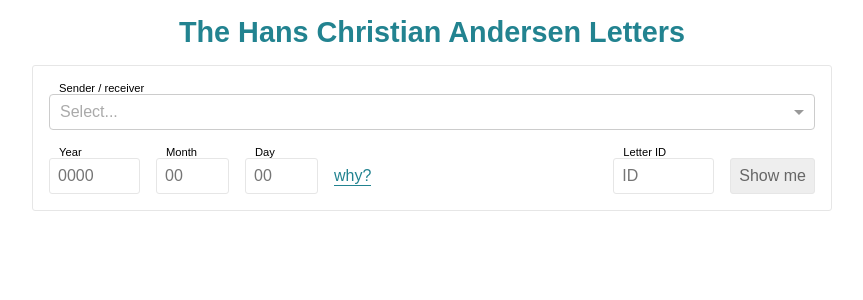
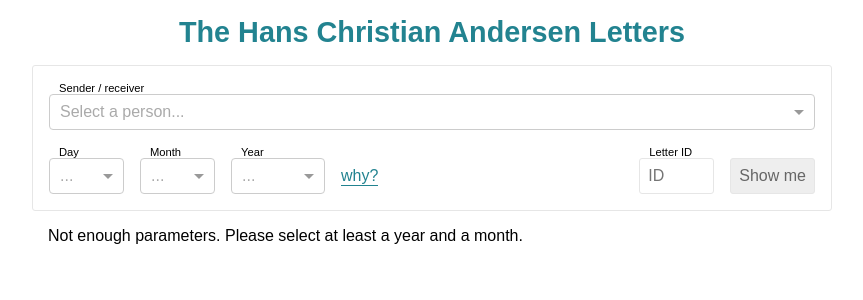
Before and after one commit to LarsBoJensen/hca-letters, a React (Create React App) app in the folder app/: page /date in a window 1280 px wide. Shown: the top 300 px of the page, without its empty margins (208-1071 px from the left). Built offline with nearby package versions, Linux system fonts and the light colour scheme; what react-refetch would draw is missing.

Commit message:
Implements filterable date selection fields

```diff
--- a/app/src/App.css
+++ b/app/src/App.css
@@ -17,7 +17,6 @@ h2 {
 
 h3 {
   font-size: 1rem;
-  /*color: #228390;*/
 }
 
 p {
@@ -52,6 +51,7 @@ acronym {
 .fetch-message {
   padding: 0 1rem;
 }
+
 /* Errors */
 
 .error {
@@ -128,7 +128,6 @@ select:focus,
 input:focus {
   outline: none;
   border-color: #238390;
-  /*box-shadow: 5px 5px 5px #999;*/
 }
 
 /* Remove default arrow (IE) */
@@ -181,7 +180,11 @@ select::-ms-expand {
 
 .date-input,
 .id-input {
-  /*width: fit-content;*/
+  width: 75px;
+}
+
+.year-input {
+  min-width: 94px;
 }
 
 .date-input {
@@ -210,6 +213,7 @@ label {
   position: relative;
   width: 100%;
   box-sizing: border-box;
+  margin: 0 0 1rem;
 }
 
 .letterlist:after {
@@ -233,7 +237,6 @@ label {
   display: block;
   margin: 0 0 .6rem 1rem;
   text-align: left;
-  /*font-style: italic;*/
   font-weight: 300;
   font-size: .8em;
   color: #666666;
@@ -268,7 +271,6 @@ thead {
 }
 
 .letterlist-row.selected {
-  /*color: #238390;*/
   background-color: lightblue;
 }
 
@@ -316,12 +318,7 @@ td::before {
   padding: 1rem;
   margin: 0;
   font-weight: 300;
-  /*background-color: burlywood;*/
-  /*background-color: darkgoldenrod;*/
-  /*background-color: goldenrod;*/
-  /*background-color: lightsteelblue;*/
   background-color: #228390;
-  /*background-color: #ab6501;*/
   color: floralwhite;
   box-shadow: 5px 5px 5px #999;
 }
@@ -392,7 +389,7 @@ td::before {
 }
 
 .letter-id {
-  margin: 0 1rem;
+  margin: .5rem 1rem 0;
 }
 
 .literature {
@@ -434,10 +431,6 @@ td::before {
     display: table;
     table-layout: fixed; /* even columns width , fix width of table too */
   }
-
-  /*.letterlist-row:nth-child(odd) {*/
-    /*background-color: #eee;*/
-  /*}*/
 
   .letterlist-row {
     transition: 500ms all;
--- a/app/src/App.js
+++ b/app/src/App.js
@@ -6,7 +6,7 @@ import YearInput from './YearInput/YearInput';
 import MonthInput from './MonthInput/MonthInput';
 import DayInput from './DayInput/DayInput';
 import IDInput from './IDInput/IDInput';
-import LetterList from './LetterList/LetterList';
+import LetterListWrapper from './LetterList/LetterListWrapper';
 import Letter from './Letter/Letter'
 import Submit from './Submit/Submit';
 
@@ -16,10 +16,10 @@ class HCALetterApp extends Component {
   constructor(props) {
     super(props);
     this.state = {
-      person: '',
-      year: '0000',
-      month: '00',
-      day: '00',
+      person: null,
+      year: null,
+      month: null,
+      day: null,
       letterID: '',
       letterIDButtonIsActive: false
     };
@@ -32,33 +32,39 @@ class HCALetterApp extends Component {
   }
 
   handlePersonChange(person) {
-    const letterInPath = this.props.history.location.pathname.match(/\/letter\/[0-9]*/);
     this.setState({ person: person });
-    if (person) {
-      this.props.history.push(`/person/${person.value}${letterInPath}`);
+
+    const letterInPath = this.props.history.location.pathname.match(/letter\/[0-9]+/);
+    const pathExtension = [];
+
+    if (person && person.value !== '') {
+      pathExtension.push(`person/${person.value}`);
+      if (letterInPath !== null) {
+        pathExtension.push(`${letterInPath}`);
+      }
     }
-    else {
-      this.props.history.push(`${letterInPath}`);
+    else if (letterInPath !== null) {
+      pathExtension.push(`${letterInPath}`);
     }
+
+    this.props.history.push(`/${pathExtension.join('/')}`);
   }
 
   handleDateChange(datePart, value) {
 
+    this.setState({ person: null })
     let pathParts = {
       year: {
         value: this.state.year,
         pathPart: 'year',
-        fallBackValue: '0000'
       },
       month: {
         value: this.state.month,
         pathPart: 'month',
-        fallBackValue: '00'
       },
       day: {
         value: this.state.day,
         pathPart: 'day',
-        fallBackValue: '00'
       }
     };
 
@@ -67,19 +73,15 @@ class HCALetterApp extends Component {
     const pathArray = [];
 
     for (let path of Object.values(pathParts)) {
-      if (path.value) {
-        pathArray.push(
-          `/${path.pathPart}/${path.value}`
-        );
-      }
-      else {
-        pathArray.push(
-          `/${path.pathPart}/${path.fallBackValue}`
+      if (path.value && path.value.value) {
+        pathArray.push (
+          `/${path.pathPart}/${path.value.value}`
         );
       }
     }
     const letterInPath = this.props.history.location.pathname.match(/\/letter\/[0-9]*/);
-    const path = `${pathArray.join('')}${letterInPath}`;
+    pathArray.push(letterInPath);
+    const path = `/date${pathArray.join('')}`;
     this.props.history.push(path);
   }
 
@@ -105,8 +107,11 @@ class HCALetterApp extends Component {
 
   render() {
 
-    const { person } = this.state;
+    const { person, year, month, day } = this.state;
     const personValue = person && person.value;
+    const yearValue = year && year.value;
+    const monthValue = month && month.value;
+    const dayValue = day && day.value;
 
     return (
       <div className="App">
@@ -120,9 +125,9 @@ class HCALetterApp extends Component {
               <PersonSelect person={person} personValue={personValue} onPersonChange={this.handlePersonChange} />
               <div className="input-numbers">
                 <div className="date-selection">
-                  <YearInput onYearChange={this.handleYearChange} />
-                  <MonthInput onMonthChange={this.handleMonthChange} />
-                  <DayInput onDayChange={this.handleDayChange} />
+                  <DayInput day={day} dayValue={dayValue} onDayChange={this.handleDayChange} />
+                  <MonthInput month={month} monthValue={monthValue} onMonthChange={this.handleMonthChange} />
+                  <YearInput year={year} yearValue={yearValue} onYearChange={this.handleYearChange} />
                   <a href="https://github.com/LarsBoJensen/HCALetters/wiki/The-Data">why?</a>
                 </div>
                 <div className={`id-input-wrapper${this.state.letterIDButtonIsActive ? ' is-active' : ''}`}>
@@ -140,14 +145,10 @@ class HCALetterApp extends Component {
               </div>
             </form>
           </div>
-          <Route path="/person/:person" render={(props) => <LetterList {...props} person={this.state.person.value} year={this.state.year} month={this.state.month} day={this.state.day} />}
-            />
-          <Route path="/year/:year/month/:month/day/:day" render={(props) => <LetterList {...props} year={this.state.year} month={this.state.month} day={this.state.day} />}
-            />
+          <Route path="/person" render={(props) => <LetterListWrapper {...props} person={this.state.person} />} />
+          <Route path="/date" render={(props) => <LetterListWrapper {...props} year={this.state.year} month={this.state.month} day={this.state.day} />} />
         </header>
-        <Route path="/letter/:letterID" component={Letter} />
-        <Route path="/year/:year/month/:month/day/:day/letter/:letterID" component={Letter} />
-        <Route path="/person/:person/letter/:letterID" component={Letter} />
+        <Route path="*/letter/:letterID" component={Letter} />
       </div>
     );
   }
--- a/app/src/DayInput/DayInput.js
+++ b/app/src/DayInput/DayInput.js
@@ -1,34 +1,50 @@
 import React from "react";
-import { Route } from 'react-router-dom';
+import Select from 'react-select';
+import 'react-select/dist/react-select.css';
 
 class DayInput extends React.Component {
   constructor(props) {
     super(props);
+
+    this.state = {
+      selectedOption: '',
+    };
+
     this.handleDayChange = this.handleDayChange.bind(this);
   }
 
-  handleDayChange(e) {
-    this.props.onDayChange(e.target.value);
+  handleDayChange = (selectedOption) => {
+    this.setState({ selectedOption });
+    this.props.onDayChange(selectedOption);
+  };
+
+  render() {
+    const { selectedOption } = this.state;
+    const value = selectedOption && selectedOption.value;
+    const options = [
+      { value: '00', label: 'n/a' }
+    ];
+
+    for (let y=1; y<=31; y++) {
+      options.push({
+        value: `${y}`,
+        label: `${y}`
+      });
     }
 
-  render() {
     return (
-      <Route path="/letter/:letterID/year/:year/month/:month/day/:day" children={({match}) => (
       <div className="date-input label-input">
         <label htmlFor="day-input">Day</label>
         {" "}
-          <input
-            type="number"
-            id="day-input"
-            placeholder={match ? match.params.day : '00'}
-            min={0}
-            max={31}
-            maxLength={2}
+        <Select
+          name="select-day"
+          id="select-day"
+          placeholder="..."
+          value={value}
           onChange={this.handleDayChange}
+          options={options}
         />
       </div>
-      )} />
-
     );
   }
 }
--- a/app/src/Letter/Letter.js
+++ b/app/src/Letter/Letter.js
@@ -112,7 +112,6 @@ const DisplayLetter = ({letter}) => {
       }
     </section>
   );
-  // return <h1>It was back in <time>{letterDate}</time></h1>;
 };
 
 class Letter extends Component {
--- a/app/src/LetterList/LetterList.js
+++ b/app/src/LetterList/LetterList.js
@@ -2,7 +2,6 @@ import React from 'react';
 import LetterListRow from '../LetterList/LetterListRow/LetterListRow';
 import { connect } from 'react-refetch';
 // import Error from '../Error/Error';
-
 
 class GetLetterList extends React.Component {
 
@@ -25,9 +24,9 @@ class GetLetterList extends React.Component {
      * Add or replace the letterID in the path
      */
     // If there is already a letter in the path
-    if (/\/letter\/([0-9]*)$/.test(this.props.history.location.pathname)) {
+    if (/\/letter\/([0-9]+)$/.test(this.props.history.location.pathname)) {
       // Replace the letter/ID
-      this.props.history.push(this.props.history.location.pathname.replace(/\/letter\/[0-9]*/, `/letter/${letterID}`));
+      this.props.history.push(this.props.history.location.pathname.replace(/\/letter\/[0-9]+/, `/letter/${letterID}`));
     }
     else {
       // Append letter/ID to the path
@@ -81,17 +80,15 @@ const LetterList = (props) => {
     return <p className="fetch-message">Fetching a list of letters. Please wait...</p>
   } else if (letterListFetch.rejected) {
     // return <Error error={letterListFetch.reason} />
-    return <p className="fetch-message">No letters found with the given parameters (year: {props.year}, month: {props.month}, day: {props.day}).</p>
+    return <p className="fetch-message">No letters found with the given parameters.</p>
   } else if (letterListFetch.fulfilled) {
     return <GetLetterList list={letterListFetch.value} history={props.history} letterID={props.letterID} />
   }
 };
 
-const API = 'http://andersen.sdu.dk/service/letters/';
-
 export default connect(props => ({
   letterListFetch: {
-    url: `${ API }${ props.person ? `person/${props.person}` : `date/${('0000'+props.year).slice(-4)}-${('00'+props.month).slice(-2)}-${ ('00'+props.day).slice(-2) }` }`,
+    url: `${props.url}`,
     headers: {
       'Content-Type': ''
     }
--- /dev/null
+++ b/app/src/LetterList/LetterListWrapper.js
@@ -0,0 +1,44 @@
+import React from 'react';
+import LetterList from './LetterList';
+
+const LetterListWrapper = (props) => {
+
+  const { year, month, day, person, history } = props;
+  let url = 'http://andersen.sdu.dk/service/letters/';
+
+
+  if (person && person.value) {
+    // If a person is selected
+    url += `person/${person.value}`;
+  }
+  else {
+    // If a year and a month are selected. Year only returns (too) many letters
+    if ((year && year.value) && (month && month.value)) {
+      url += `date/${('0000'+year.value).slice(-4)}-${('00'+month.value).slice(-2)}`;
+
+      if (day && day.value) {
+        // If there is also provided a day
+        url += `-${('00'+day.value).slice(-2)}`;
+      }
+    }
+    else {
+      // No year and month.
+      url = null;
+    }
+  }
+
+  if (url !== null) {
+    // If there is a web service URL to be fetched
+    return (
+      <LetterList url={url} history={history} />
+    );
+  }
+  else {
+    // No web service URL
+    return (
+      <p className="fetch-message">Not enough parameters. Please select at least a year and a month.</p>
+    );
+  }
+};
+
+export default LetterListWrapper;
--- a/app/src/MonthInput/MonthInput.js
+++ b/app/src/MonthInput/MonthInput.js
@@ -1,33 +1,51 @@
 import React from "react";
-import { Route } from 'react-router-dom';
+import Select from 'react-select';
+import 'react-select/dist/react-select.css';
 
 class MonthInput extends React.Component {
   constructor(props) {
     super(props);
+
+    this.state = {
+      selectedOption: '',
+    };
+
     this.handleMonthChange = this.handleMonthChange.bind(this);
   }
 
-  handleMonthChange(e) {
-    this.props.onMonthChange(e.target.value);
+  handleMonthChange = (selectedOption) => {
+    this.setState({ selectedOption });
+    this.props.onMonthChange(selectedOption);
+  };
+
+
+  render () {
+    const { selectedOption } = this.state;
+    const value = selectedOption && selectedOption.value;
+    const options = [
+      { value: '00', label: 'n/a' }
+    ];
+
+    for (let y=1; y<=12; y++) {
+      options.push({
+        value: `${y}`,
+        label: `${y}`
+      });
     }
 
-  render () {
     return (
-      <Route path="/letter/:letterID/year/:year/month/:month" children={({match}) => (
       <div className="date-input label-input">
         <label htmlFor="month-input">Month</label>
         {" "}
-          <input
-            type="number"
-            id="month-input"
-            placeholder={match ? match.params.month : '00'}
-            min={0}
-            max={12}
-            maxLength={2}
+        <Select
+          name="select-month"
+          id="select-month"
+          placeholder="..."
+          value={value}
           onChange={this.handleMonthChange}
+          options={options}
         />
       </div>
-      )} />
     )}
 }
 
--- a/app/src/NiceDate/NiceDate.js
+++ b/app/src/NiceDate/NiceDate.js
@@ -82,13 +82,20 @@ class NiceDate extends React.Component {
     if (!unknownDate) {
       /**
        * Todo:
-       * JS dates and timezones is an interesting subject. The following also
-       * works with `niceDate = dateTimeFormat.format(new Date(dateParts.join('-')))`,
-       * but due to timezone issues it returns a date that is one day too early. The
-       * current code works in my timezone, UTC+1:00, but it should be tested with
-       * other timezones.
+       * JS dates and timezones is an interesting subject. The following code
+       * works, but it may, due to timezone issues, return a date that is one
+       * day too early. The current code works in my timezone, UTC+1:00, but it
+       * should be tested further with/in other timezones.
        */
-      niceDate = dateTimeFormat.format(new Date(dateParts.join('-')));
+      // If the date format is valid (the data source contains invalid values).
+      if (Date.parse(dateParts.join('-'))) {
+        niceDate = dateTimeFormat.format(new Date(dateParts.join('-')));
+      }
+      else {
+        niceDate = date;
+        dateComment = 'Invalid date in the data source';
+      }
+
       niceDate += dateComment ? ' (' + dateComment + ')' : '';
     }
     else {
--- a/app/src/PersonSelect/PersonSelect.js
+++ b/app/src/PersonSelect/PersonSelect.js
@@ -8,11 +8,12 @@ class PersonSelect extends React.Component {
 
   constructor (props) {
     super(props);
-    this.handlePersonChange = this.handlePersonChange.bind(this);
 
     this.state = {
       selectedOption: '',
-    }
+    };
+
+    this.handlePersonChange = this.handlePersonChange.bind(this);
   }
 
   handlePersonChange = (selectedOption) => {
@@ -54,6 +55,7 @@ class PersonSelect extends React.Component {
         <Select
           name="select-person"
           id="select-person"
+          placeholder="Select a person..."
           value={value}
           onChange={this.handlePersonChange}
           options={options}
--- a/app/src/YearInput/YearInput.js
+++ b/app/src/YearInput/YearInput.js
@@ -1,34 +1,50 @@
 import React from "react";
-import { Route } from 'react-router-dom';
+import Select from 'react-select';
+import 'react-select/dist/react-select.css';
 
 class YearInput extends React.Component {
   constructor (props) {
     super(props);
 
+    this.state = {
+      selectedOption: '',
+    };
+
     this.handleYearChange = this.handleYearChange.bind(this);
   }
 
-  handleYearChange(e) {
-    this.props.onYearChange(e.target.value);
-  }
+  handleYearChange = (selectedOption) => {
+    this.setState({ selectedOption });
+    this.props.onYearChange(selectedOption);
+  };
 
   render() {
+    const { selectedOption } = this.state;
+    const value = selectedOption && selectedOption.value;
+    const options = [
+      { value: '0000', label: 'n/a' }
+    ];
+
+    for (let y=1805; y<=2000; y++) {
+      options.push({
+        value: `${y}`,
+        label: `${y}`
+      });
+    }
+
     return (
-      <Route path="/letter/:letterID/year/:year" children={({ match }) => (
-        <div className="date-input label-input">
+        <div className="date-input label-input year-input">
           <label htmlFor="year-input">Year</label>
           {" "}
-          <input
-            type="number"
-            id="year-input"
-            placeholder={match ? match.params.year : '0000'}
-            min={0}
-            max={2100}
-            maxLength={4}
+          <Select
+            name="select-year"
+            id="select-year"
+            placeholder="..."
+            value={value}
             onChange={this.handleYearChange}
+            options={options}
           />
         </div>
-      )}/>
     );
   }
 }
```
Lines whose indentation alone changed are shown as unchanged.
